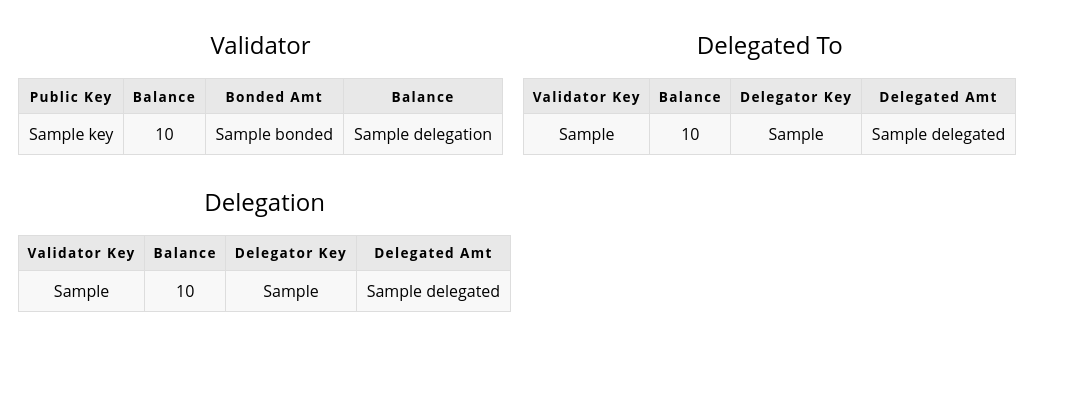
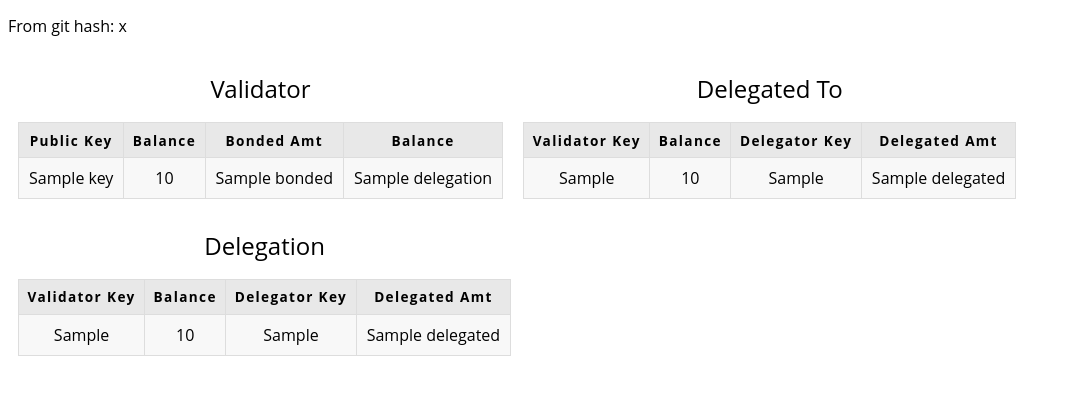
Before and after one commit to GuybrushX/casper-network-monitor, a Flask app: template templates/genesis.html in a window 1280 px wide. Shown: the top 395 px of the page, without its empty margins (0-1070 px from the left). Run offline with Flask 2, Linux system fonts and the light colour scheme; the template is opened without the code that fills it: most values are stand-ins (such as "Sample title", 1, 10 or a date in 2020); parts of the project's set-up code (start-up, migrations or seed data) failed here and were passed over.

Commit message:
Added pull from git hash.

```diff
--- a/server.py
+++ b/server.py
@@ -2,7 +2,7 @@ from flask import Flask, send_file, render_template
 from pickle_util import load_bz2_pickle
 from pathlib import Path
 from collections import defaultdict
-from accounts_toml import get_data
+from accounts_toml import get_data, GIT_HASH
 
 app = Flask(__name__)
 SCRIPT_DIR = Path(__file__).parent.absolute()
@@ -33,7 +33,7 @@ def genesis(public_key):
     output = get_data(public_key)
     if output["validator"] is None and len(output["delegated_to"]) == 0 and len(output["delegation"]) == 0:
         return "Not Found"
-    return render_template('genesis.html', output=output)
+    return render_template('genesis.html', output=output, hash=GIT_HASH)
 
 
 @app.route('/network')
--- a/templates/genesis.html
+++ b/templates/genesis.html
@@ -42,6 +42,7 @@ table th {
 </style>
 </head>
 <body>
+<p>From git hash: {{ hash }}</p>
 {% if output["validator"] is not none %}
 <table border=1 style="float: left">
     <caption>
```
